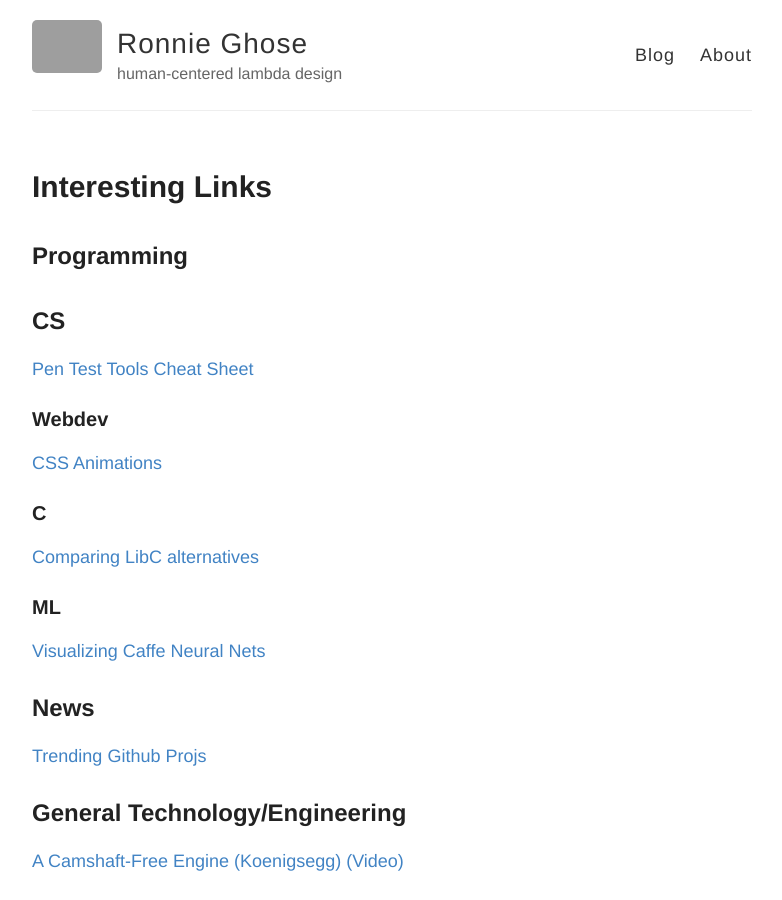
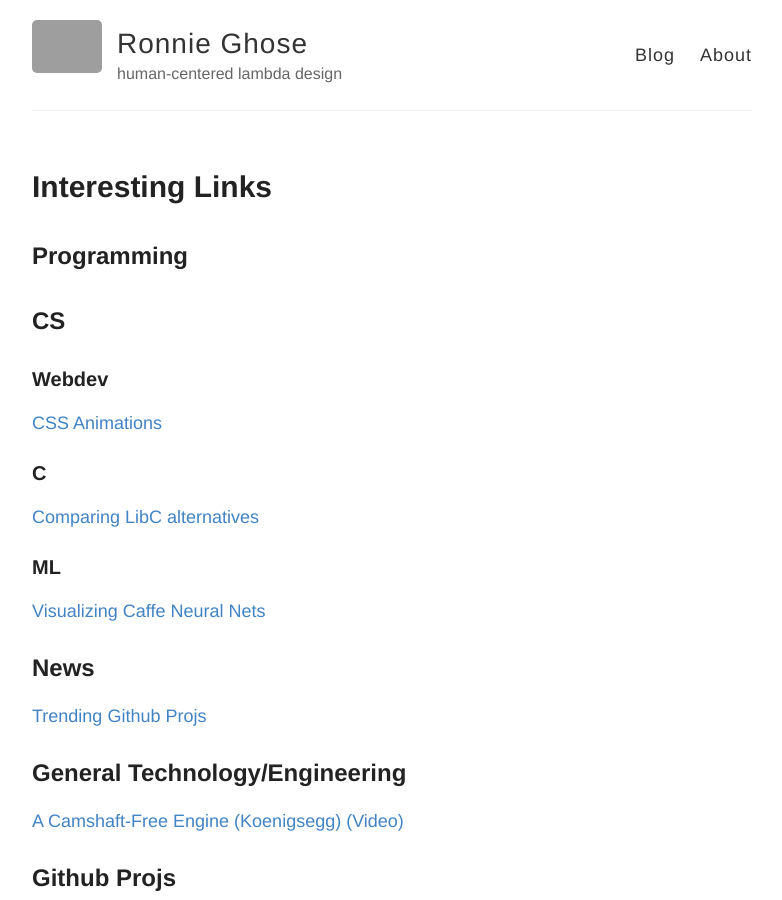
Before and after one commit to RONNCC/ronncc.github, a Jekyll site: the page built from _posts/2016-1-1-InterestingLinks.md, in a window 1280 px wide and 900 px high. Shown: the whole window, without its empty margins (248-1030 px from the left). Built offline with Jekyll 4.4.1, drawn with Linux system fonts in a browser that asks for light colours; comment, search, counter and statistics services are not loaded; grey boxes are pictures that could not be loaded.

Commit message:
Updated 2016-1-1-InterestingLinks.md

```diff
--- a/_posts/2016-1-1-InterestingLinks.md
+++ b/_posts/2016-1-1-InterestingLinks.md
@@ -15,7 +15,6 @@ title: Interesting Links
 ## Programming
 
 ## CS
-[Pen Test Tools Cheat Sheet](https://highon.coffee/blog/penetration-testing-tools-cheat-sheet/)
 
 ### Webdev
 [CSS Animations](http://animista.net/)
```
